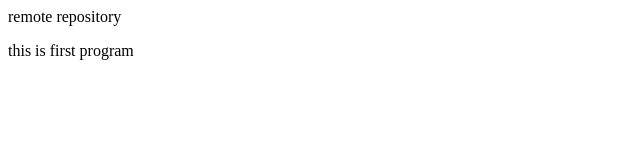
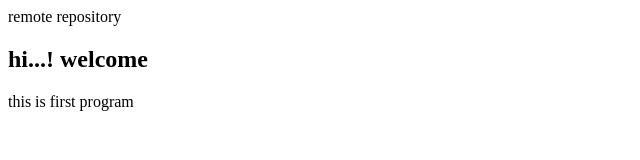
Before and after one commit to kudelliSRILAKSHMI/webtechnology, a plain HTML site: page index.html in a window 1280 px wide. Shown: the whole page, without its empty margins (0-640 px from the left). Drawn offline with Linux system fonts and the light colour scheme.

Commit message:
Update index.html

```diff
--- a/index.html
+++ b/index.html
@@ -1,6 +1,7 @@
 <html>
     <body>
         <h> remote repository </h>
+        <h2> hi...! welcome</h2>
         <p>
             this is first program
         </p>
```
